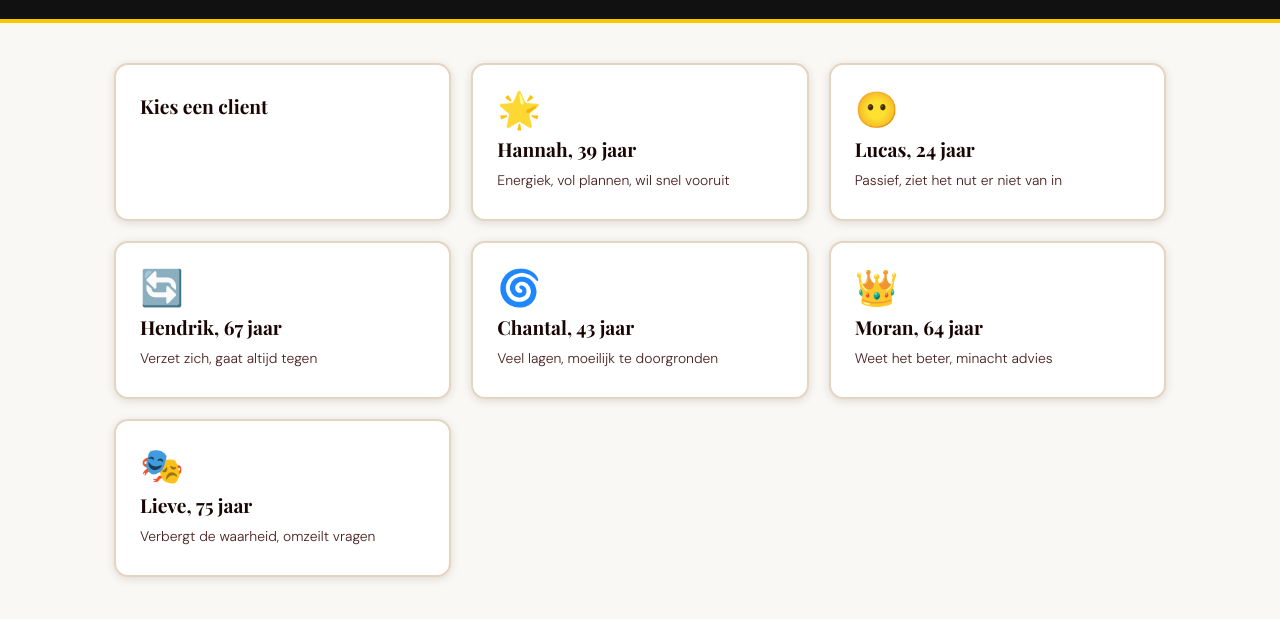
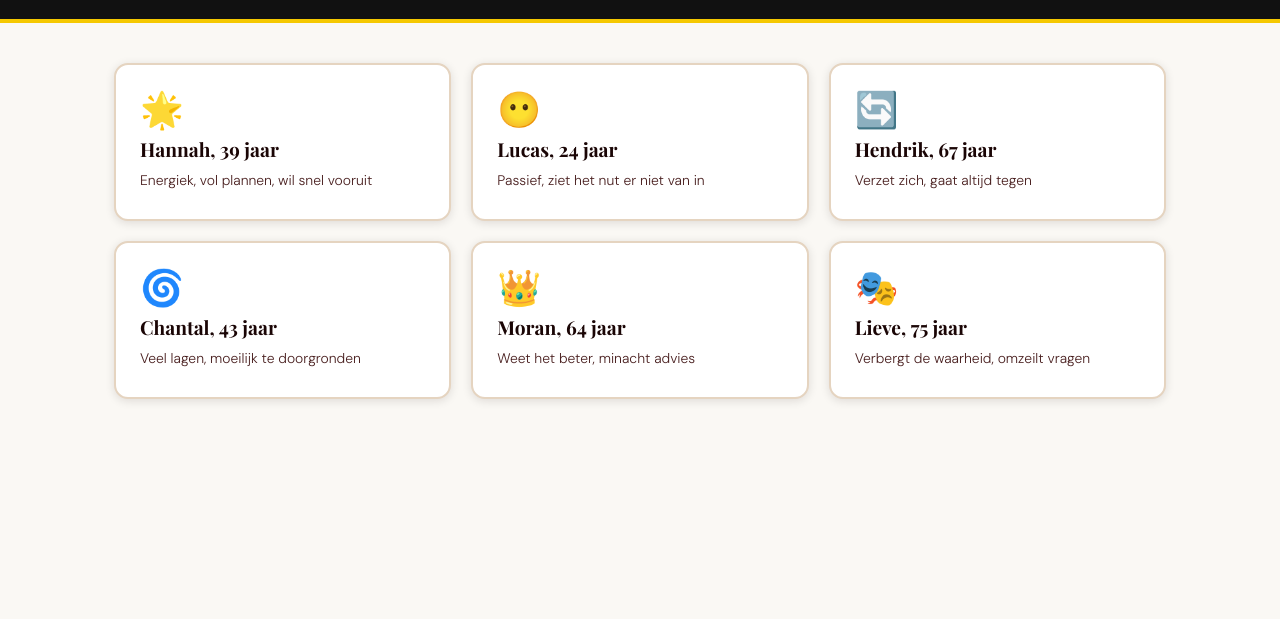
Before and after one commit to aridijxtra/Coachingoefening, a website: page index.html in a window 1280 px wide. Shown: the part 89-708 px from the top of the page. Drawn offline with nearby package versions, Linux system fonts and the light colour scheme.

Commit message:
Update index.html

```diff
--- a/index.html
+++ b/index.html
@@ -24,9 +24,6 @@
     <!-- Client selection -->
     <section id="client-section">
       <div class="client-grid">
-<button class="client-card" data-client="kies" onclick="selectClient(this)">
-          <span class="client-name">Kies een client</span>
-        </button>
         <button class="client-card" data-client="gemotiveerd" onclick="selectClient(this)">
           <span class="client-icon">🌟</span>
           <span class="client-name">Hannah, 39 jaar</span>
```
